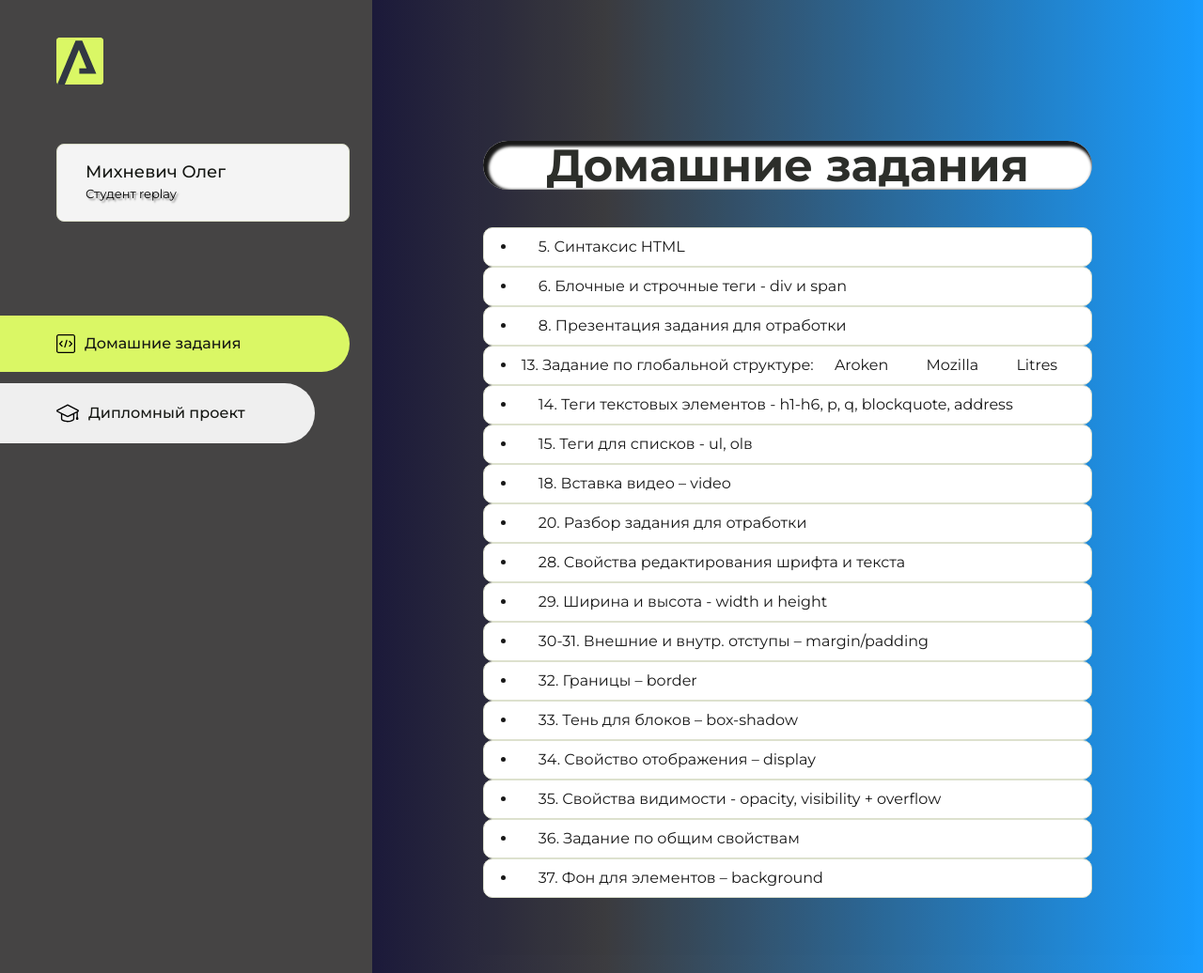
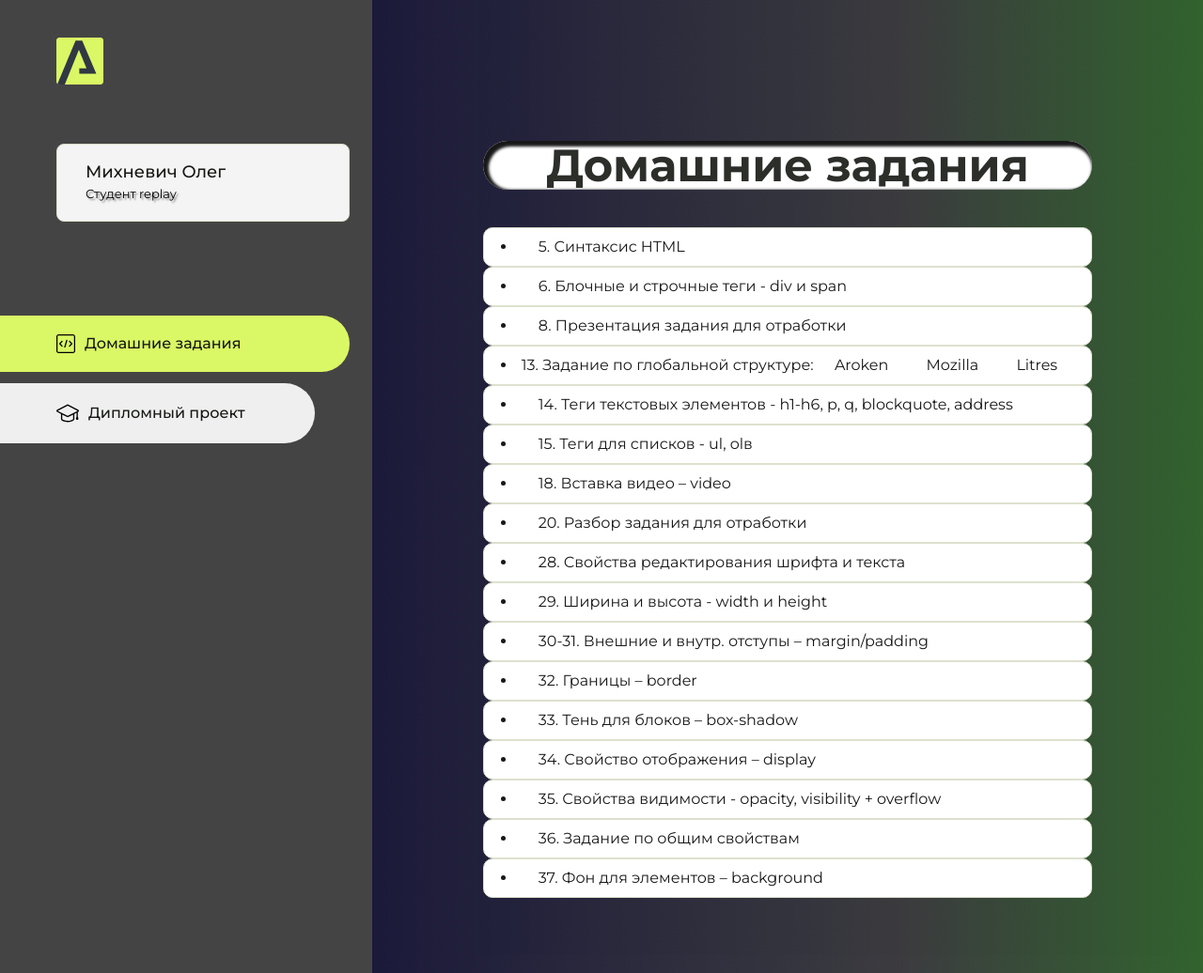
Before and after one commit to Olezhka87/HomeWork-2, a PHP site: page /index.html in a window 1280 px wide. Shown: the whole page at 94% size. Run offline with PHP 8.4, Linux system fonts and the light colour scheme.

Commit message:
Update style.css

```diff
--- a/src/style.css
+++ b/src/style.css
@@ -51,7 +51,7 @@ body.overflow {
     -webkit-box-flex: 1;
     -ms-flex-positive: 1;
     flex-grow: 1;
-    background: linear-gradient(90deg, rgba(2,0,36,1) 0%, rgba(38,38,42,1) 28%, rgba(0,146,255,1) 100%);
+    background: linear-gradient(90deg, rgba(2,0,36,1) 0%, rgba(18,17,39,1) 28%, rgba(21,21,40,1) 34%, rgba(26,26,41,1) 43%, rgba(38,38,42,1) 64%, rgba(27,82,23,1) 100%);
     opacity: 0.9;
 }
 
```
